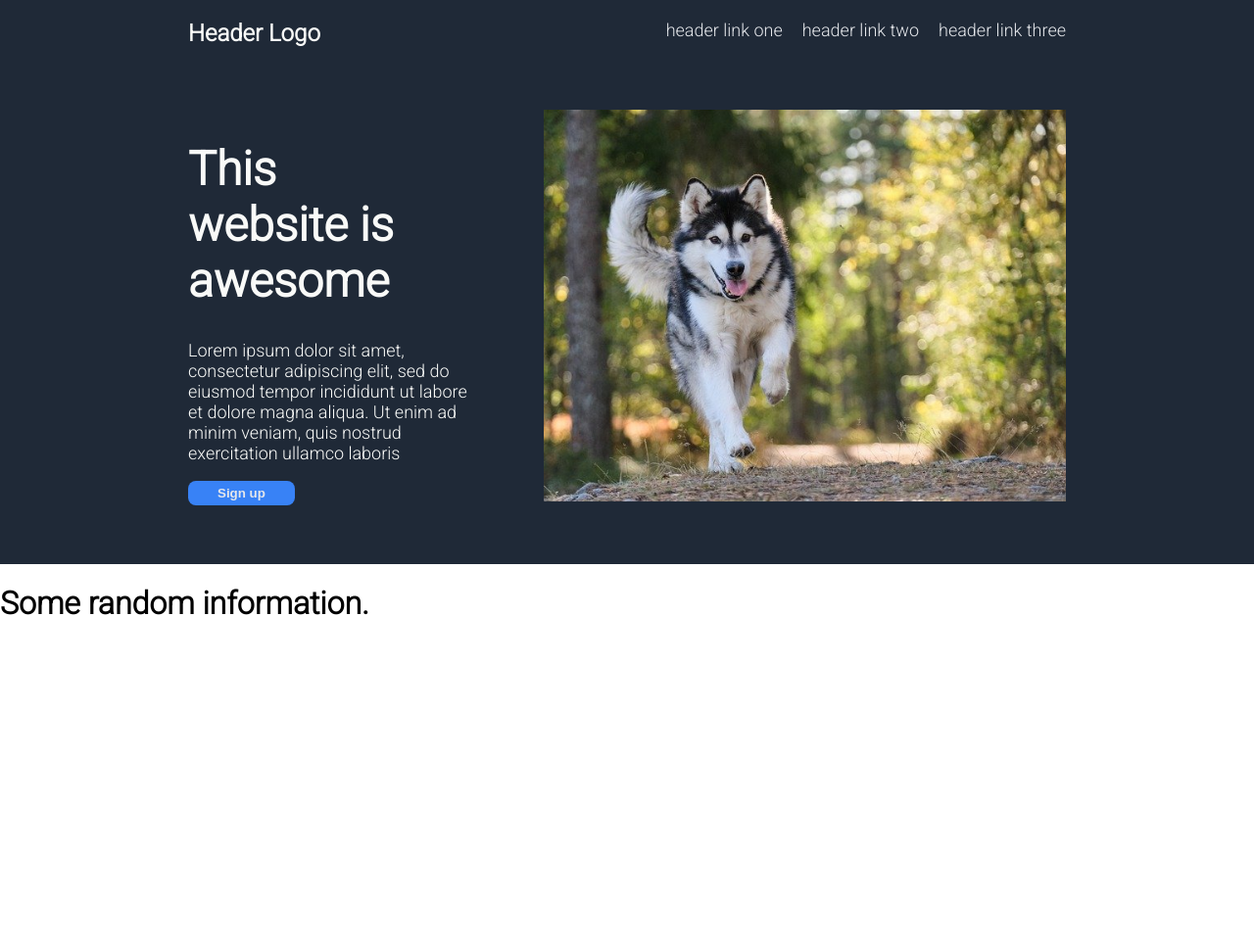
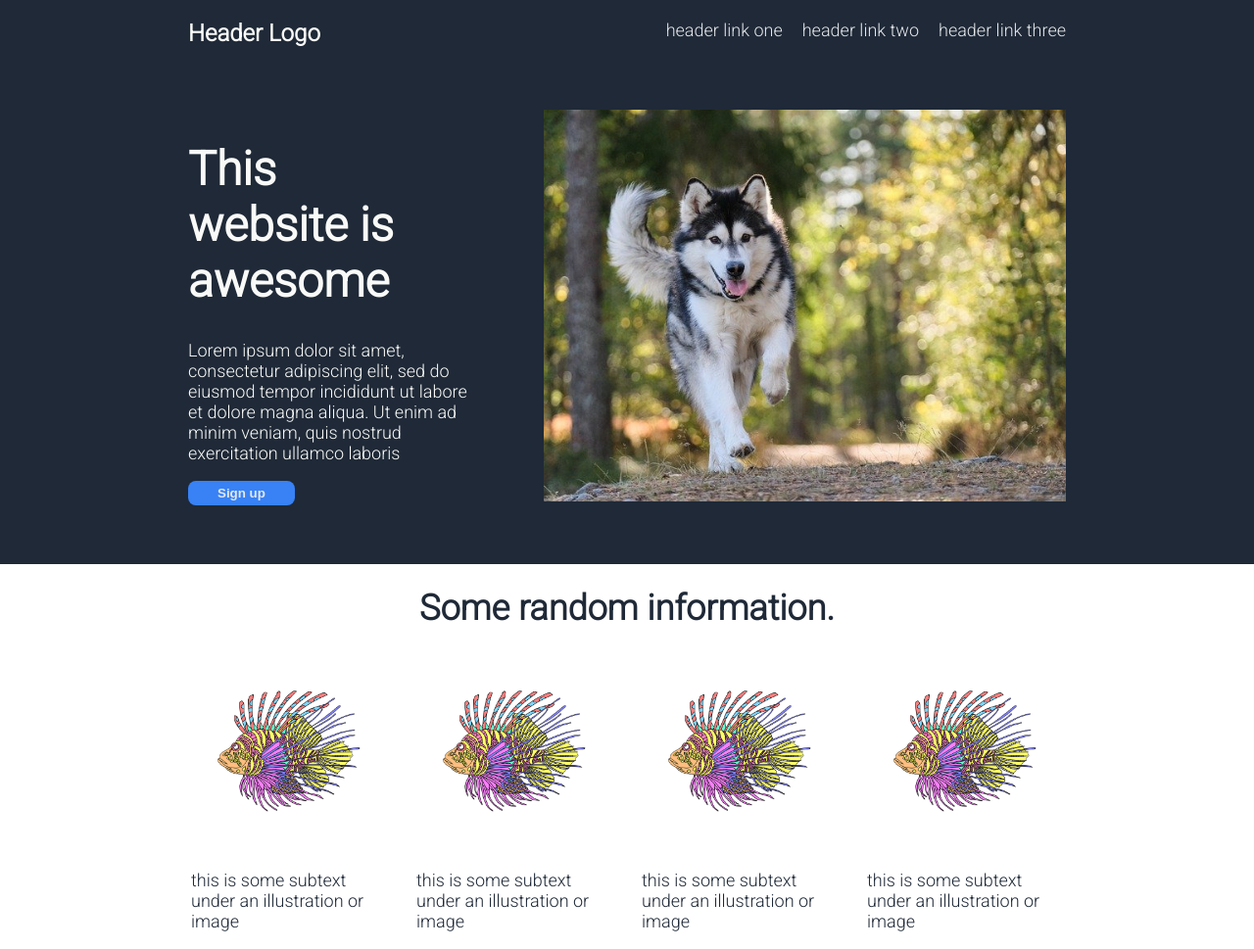
Before and after one commit to semihgurbuz/landing-page, a plain HTML site: page index.html in a window 1280 px wide. Shown: the whole page at 98% size. Before the commit the page ends 800 px from the top, so only its background shows below. Drawn offline with Linux system fonts and the light colour scheme.

Commit message:
finished the second div

```diff
--- a/index.html
+++ b/index.html
@@ -39,12 +39,24 @@
       </header>
 
       <div class="second">
-        <h1>Some random information.</h1>
+        <h1 class="info-header">Some random information.</h1>
         <div class="images">
-          <img src="" alt="" />
-          <img src="" alt="" />
-          <img src="" alt="" />
-          <img src="" alt="" />
+          <div class="fish">
+            <img class="fish-img" src="images/fish.png" alt="" />
+            <p>this is some subtext under an illustration or image</p>
+          </div>
+          <div class="fish">
+            <img class="fish-img" src="images/fish.png" alt="" />
+            <p>this is some subtext under an illustration or image</p>
+          </div>
+          <div class="fish">
+            <img class="fish-img" src="images/fish.png" alt="" />
+            <p>this is some subtext under an illustration or image</p>
+          </div>
+          <div class="fish">
+            <img class="fish-img" src="images/fish.png" alt="" />
+            <p>this is some subtext under an illustration or image</p>
+          </div>
         </div>
       </div>
 
--- a/styles.css
+++ b/styles.css
@@ -4,7 +4,7 @@ body {
   margin: 0;
   font-family: "Roboto", sans-serif;
 }
-
+/***************** First Div ***************/
 header {
   background-color: #1f2937;
   padding: 10px auto 50px;
@@ -22,6 +22,7 @@ nav {
   padding-top: 20px;
 }
 
+/* margin-right auto allows the first nav element to stick to the left side */
 span {
   font-size: 24px;
   color: #f9faf8;
@@ -69,3 +70,26 @@ span {
   border: none;
   font-weight: bold;
 }
+
+/*********** Second div  ****************/
+.second {
+  font-size: 18px;
+  color: #1f2937;
+}
+
+.info-header {
+  text-align: center;
+  font-size: 36px;
+  font-weight: bolder;
+}
+
+.images {
+  display: flex;
+  justify-content: center;
+  gap: 30px;
+}
+
+.fish,
+.fish-img {
+  width: 200px;
+}
```
Also changed, not shown: images/fish.png (added).
